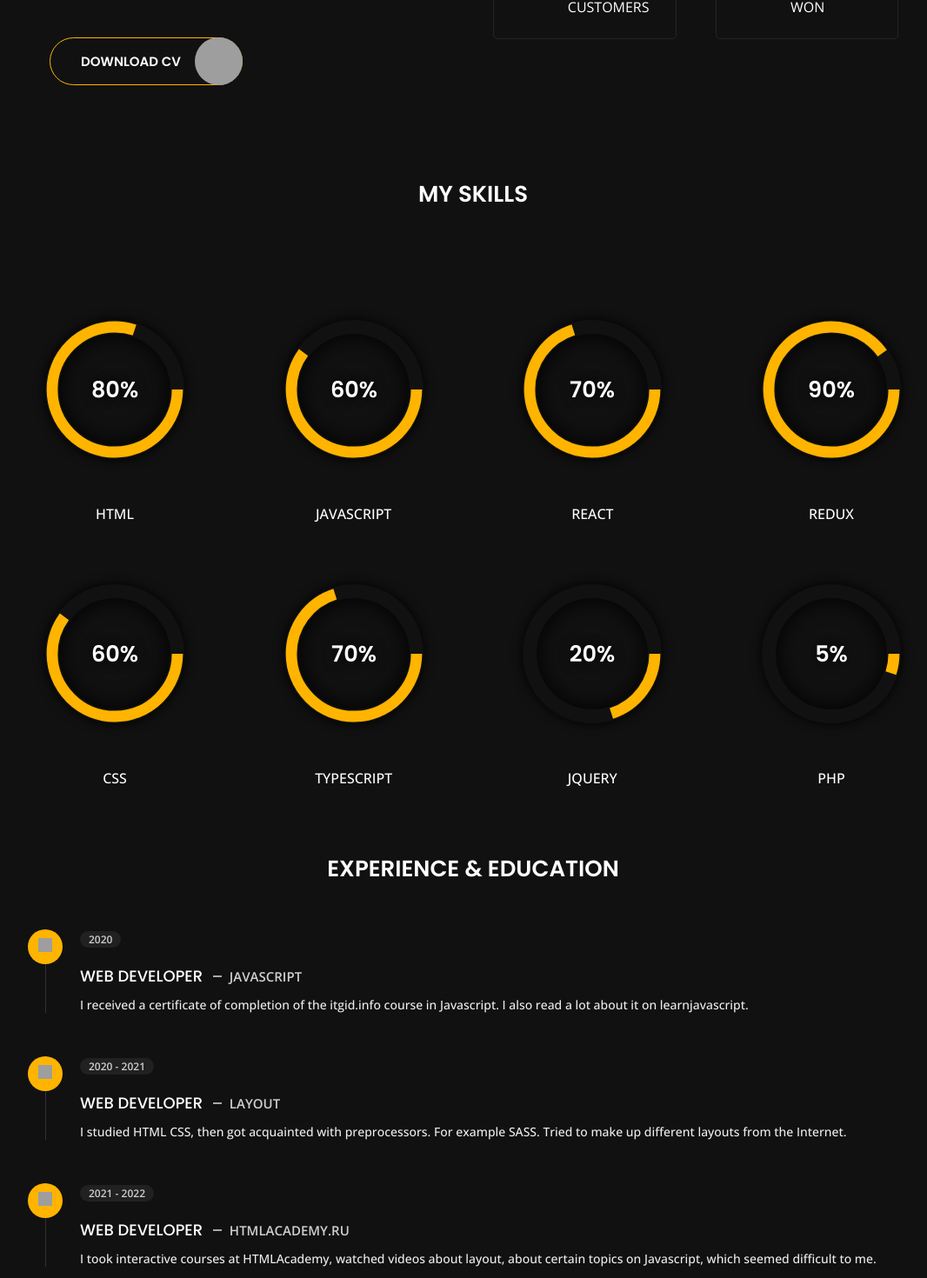
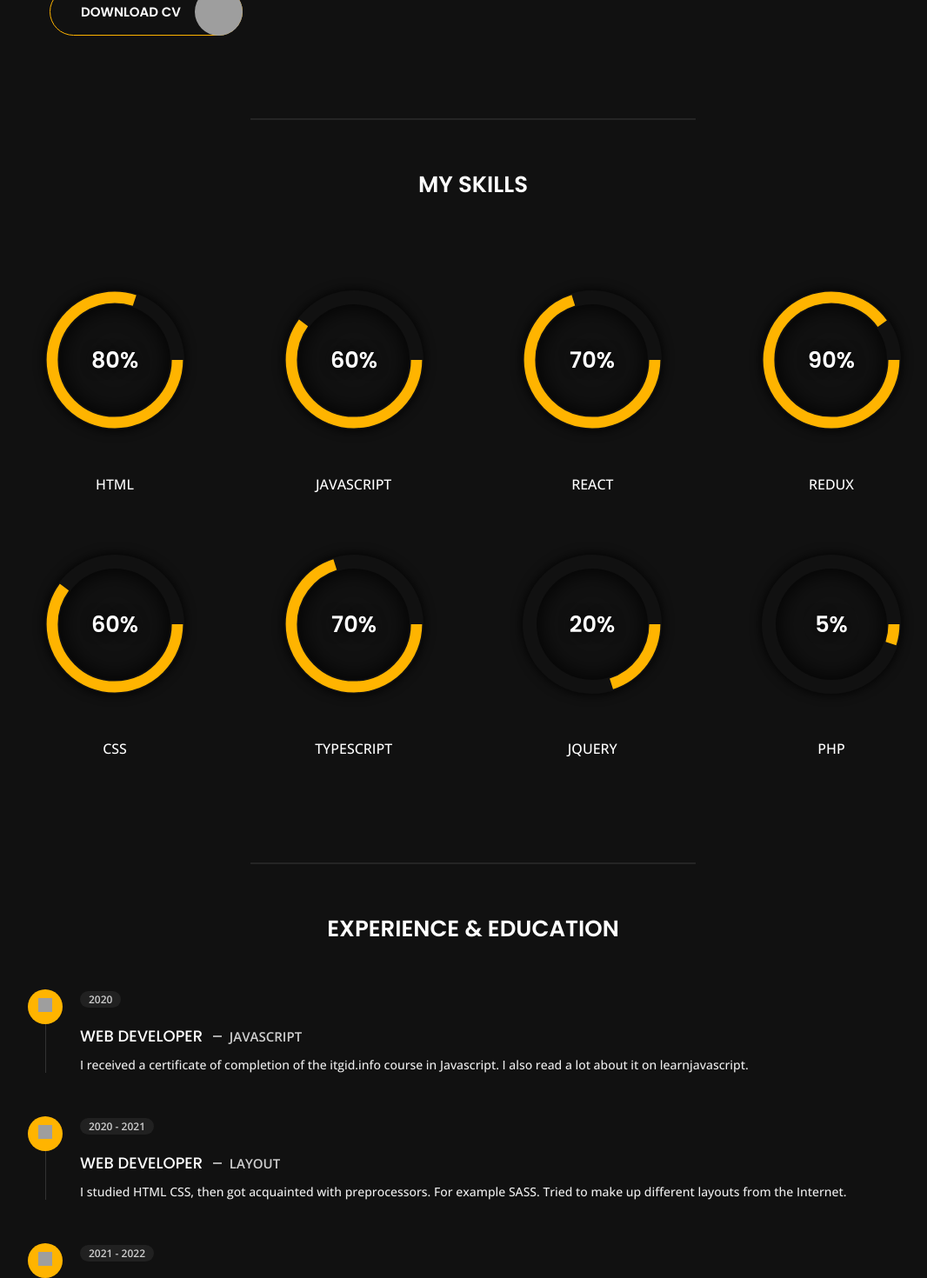
Before and after one commit to PizzerSpring/portfolio, a React (Create React App) app: page / in a window 1280 px wide. Shown: the part 1420-2890 px from the top of the page at 87% size, without its empty margins (96-1162 px from the left). Built offline with nearby package versions, Linux system fonts and the light colour scheme; grey boxes are pictures that could not be loaded.

Commit message:
adding hr for blocks

```diff
--- /dev/null
+++ b/src/commons/Separator.module.scss
@@ -0,0 +1,5 @@
+.separator {
+  border: 1px solid #252525;
+  margin: 70px auto 55px;
+  width: 40%;
+}
--- a/src/components/Aboutme/Aboutme.tsx
+++ b/src/components/Aboutme/Aboutme.tsx
@@ -1,6 +1,7 @@
 import React from 'react';
 import style from './Aboutme.module.scss';
 import containerStyle from './../../commons/Container.module.css';
+import separatorStyle from './../../commons/Separator.module.scss';
 import AboutMeCard from "./AboutMeCard";
 import downloadIcon from '../../assets/images/download.png';
 import arrowIcon from "../../assets/images/arrowHome.png";
@@ -77,6 +78,7 @@ const Aboutme = () => {
                     </div>
                 </div>
             </div>
+            <hr className={separatorStyle.separator}/>
         </div>
     );
 };
--- a/src/components/Experience/Experience.tsx
+++ b/src/components/Experience/Experience.tsx
@@ -8,6 +8,7 @@ import bgIconHTML from './../../assets/images/html.png';
 import bgIconReact from './../../assets/images/reactjs.png';
 import bgIconTS from './../../assets/images/typescript.png';
 import bgIconRedux from './../../assets/images/redux.png';
+import separatorStyle from "../../commons/Separator.module.scss";
 
 const Experience = () => {
 
@@ -75,6 +76,7 @@ const Experience = () => {
                     <ExperienceCard style={styleIconRedux} story={'2022'} title={'REACT DEVELOPER '} description={`I'm also learning how Redux works. And I try to introduce modern libraries into projects. For example "formic".`} theme={'Redux'}/>
                 </div>
             </div>
+            <hr className={separatorStyle.separator}/>
         </div>
     );
 };
--- a/src/components/Footer/Footer.tsx
+++ b/src/components/Footer/Footer.tsx
@@ -46,7 +46,7 @@ const Footer = () => {
         backgroundPosition: 'center',
     }
     return (
-        <div className={style.footer}>
+        <footer className={style.footer}>
             <div className={style.titleContainer}>
                 <h2 className={style.title}>GET IN
                     <span> TOUCH</span>
@@ -125,7 +125,7 @@ const Footer = () => {
                     </form>
                 </div>
             </div>
-        </div>
+        </footer>
     );
 };
 
--- a/src/components/Main/Main.tsx
+++ b/src/components/Main/Main.tsx
@@ -31,6 +31,7 @@ const Main = () => {
                 <Navigation/>
             </div>
         </main>
+
     );
 };
 
--- a/src/components/Myskills/Myskills.tsx
+++ b/src/components/Myskills/Myskills.tsx
@@ -2,6 +2,7 @@ import React from 'react';
 import style from './Myskills.module.scss';
 import containerStyle from './../../commons/Container.module.css';
 import SkillsCard from "./SkillsCard";
+import separatorStyle from "../../commons/Separator.module.scss";
 
 const Myskills = () => {
     return (
@@ -25,6 +26,7 @@ const Myskills = () => {
                     <SkillsCard count={'5'} title={'PHP'}/>
                 </div>
             </div>
+            <hr className={separatorStyle.separator}/>
         </div>
     );
 };
--- a/src/components/Projects/Projects.tsx
+++ b/src/components/Projects/Projects.tsx
@@ -4,6 +4,7 @@ import containerStyle from './../../commons/Container.module.css';
 import ProjectsCard from "./ProjectsCard";
 import trelloImage from './../../assets/images/trello.png';
 import cosmeticsStoreImage from './../../assets/images/cosmeticsstore.png';
+import separatorStyle from "../../commons/Separator.module.scss";
 
 const Projects = () => {
     const trello = {
@@ -33,6 +34,7 @@ const Projects = () => {
                     <ProjectsCard style={cosmeticsStore} address={''} title={'Online cosmetics store'} description={'Online store of professional cosmetics.'}/>
                 </div>
             </div>
+            <hr className={separatorStyle.separator}/>
         </div>
     );
 };
```
Also changed, not shown: src/components/Aboutme/Aboutme.module.scss (line endings or trailing spaces).
